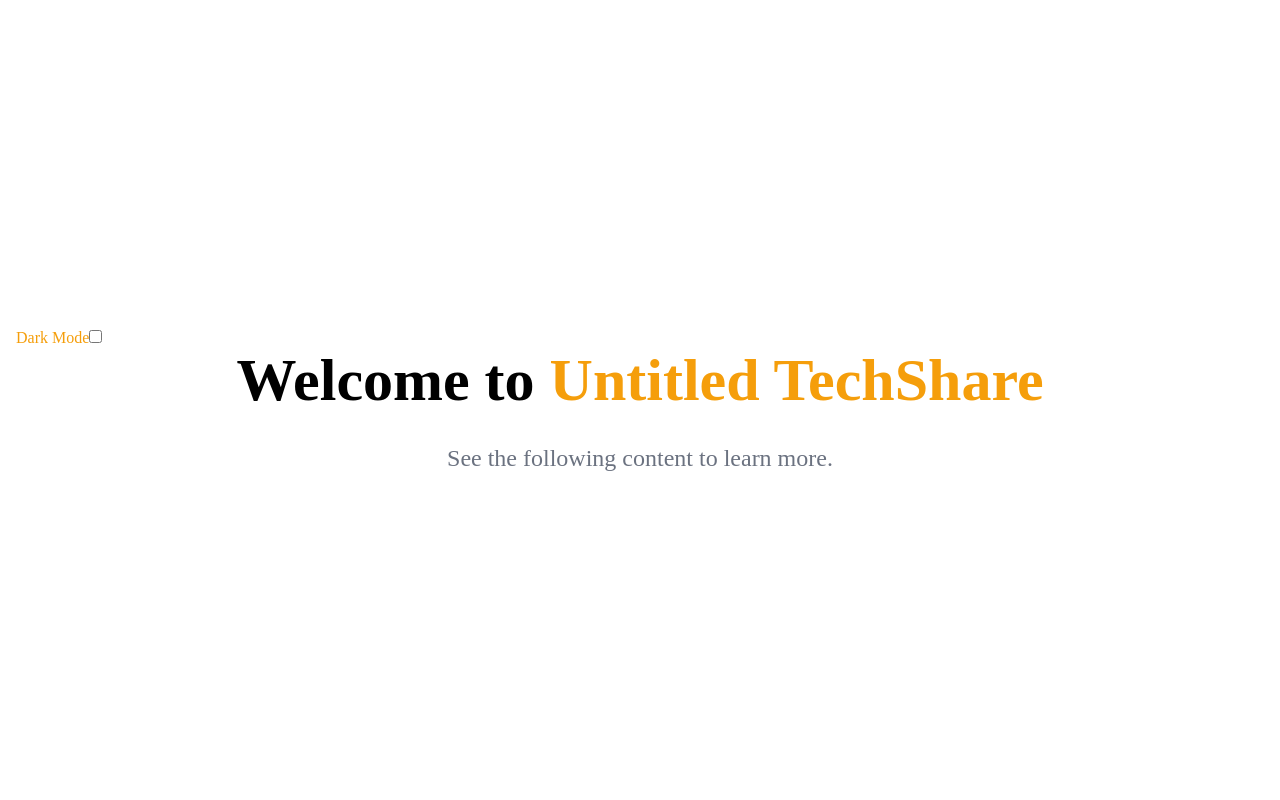
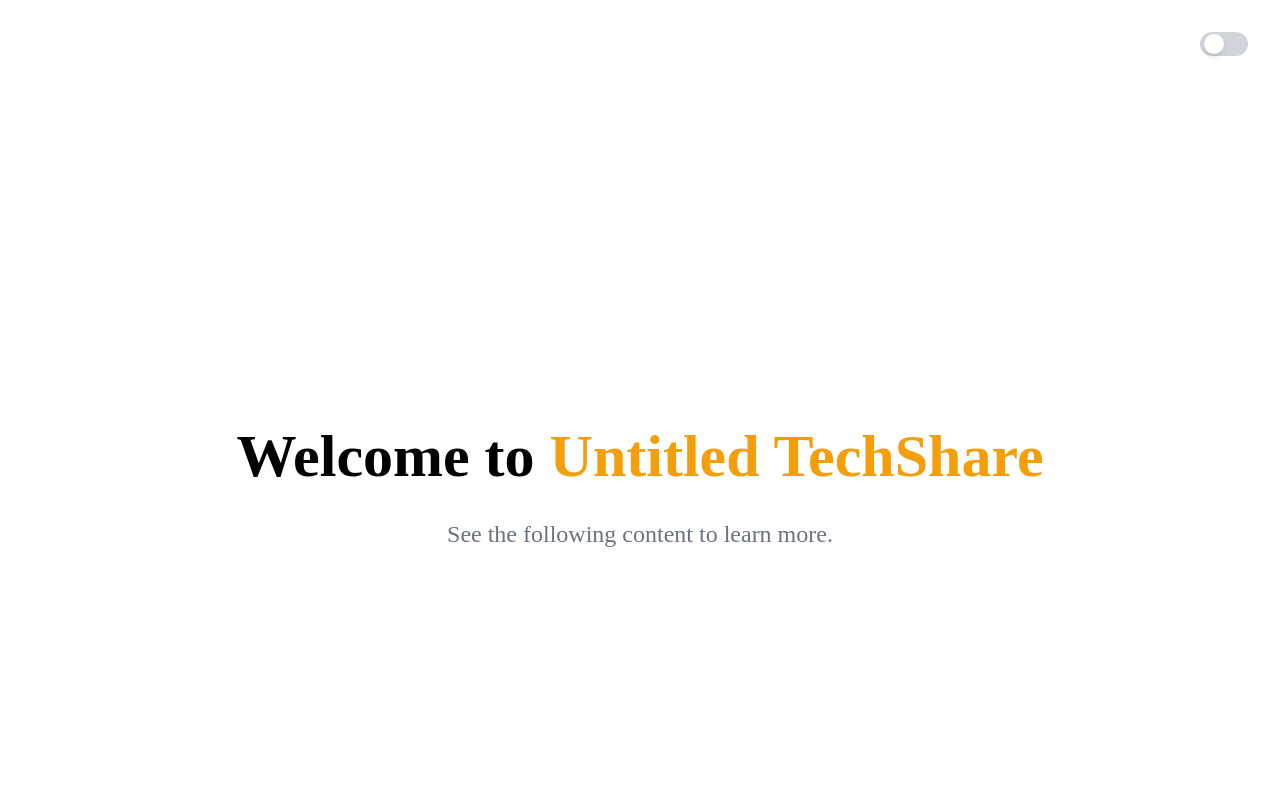
Before and after one commit to tangerine1202/Untitled-TechShare-Blog, a Next.js app: page / in a window 1280 px wide. Shown: the top 800 px of the page. Built offline with nearby package versions, Linux system fonts and the light colour scheme; a web font is replaced by a local one; what @tailwindcss/typography would draw is missing.

Commit message:
feat: add dark mode to index.js

```diff
--- a/pages/index.js
+++ b/pages/index.js
@@ -27,23 +27,27 @@ class Home extends React.Component {
     const { total, data } = postList;
 
     return (
-      <div className={isDarkMode ? 'dark' : 'light'}>
+      <div className={`transform duration-300 ${isDarkMode && 'dark bg-gray-800'}`}>
         <Head>
           <title>Untitled TechShare Blog</title>
           <link rel="icon" href="/favicon.ico" />
         </Head>
 
         <Layout>
+          <div className="flex justify-end items-center p-8">
+            <label htmlFor="darkModeToggle">
+              <div className="flex items-center bg-gray-300 rounded-full w-12 h-6 p-1">
+                <div className={`bg-white rounded-full shadow-md w-5 h-5 transform duration-300 ease-in-out ${isDarkMode && 'translate-x-5'}`} />
+              </div>
+              <input id="darkModeToggle" type="checkbox" className="hidden" onClick={() => this.setState({ isDarkMode: !isDarkMode })} />
+            </label>
+          </div>
+
           <div className="font-huninn px-4 h-screen flex flex-col justify-center select-none">
 
-            <div>
-              <span className="text-yellow-500 dark:text-purple-500">Dark Mode</span>
-              <input type="checkbox" onClick={() => this.setState({ isDarkMode: !isDarkMode })} />
-            </div>
-
             <h1 className="block md:block text-4xl md:text-6xl text-left md:text-center font-semibold">
-              <span className="block md:inline">Welcome to </span>
-              <span className="text-yellow-500">Untitled TechShare</span>
+              <span className="block md:inline dark:text-white transition-colors duration-300">Welcome to </span>
+              <span className="text-yellow-500 dark:text-purple-500 transition-colors duration-300">Untitled TechShare</span>
             </h1>
 
             <p className="mt-8 text-left md:text-center text-lg md:text-2xl text-gray-500 font-normal">
```
Also changed, not shown: styles/styles.css (+4 -4 lines).
